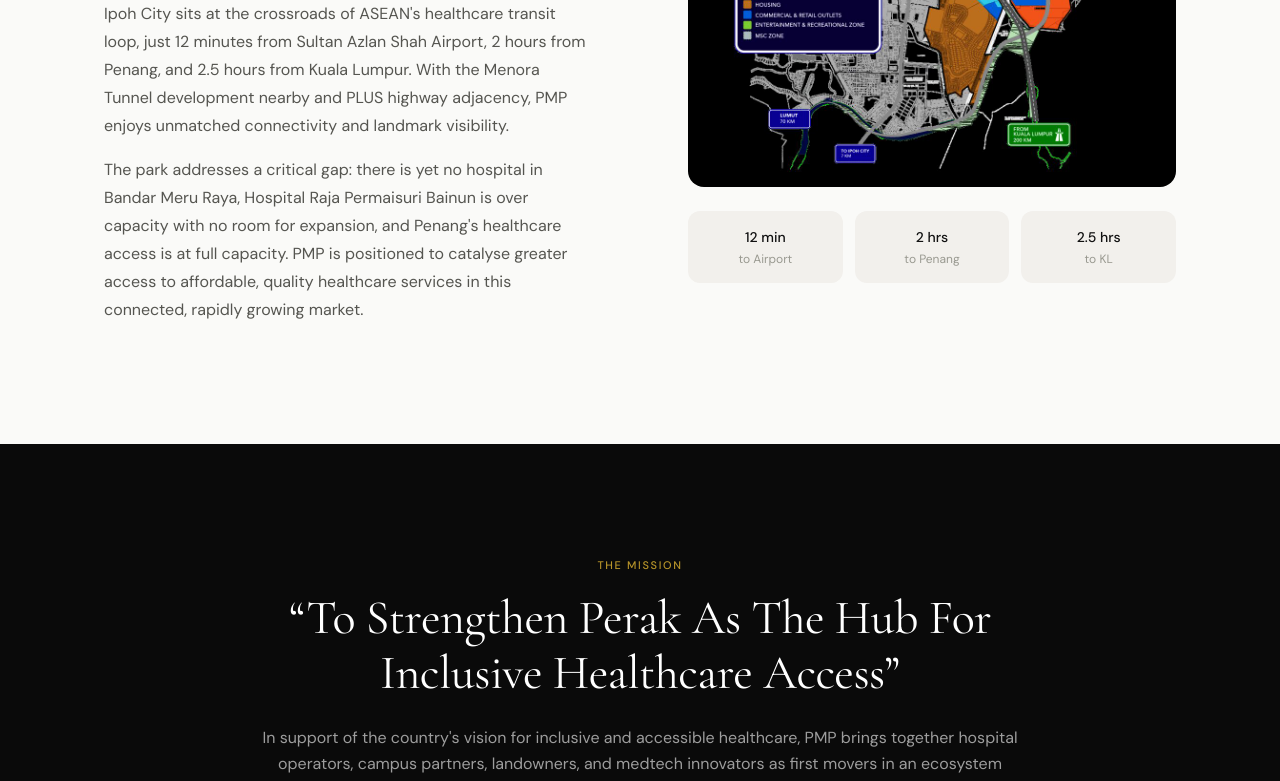
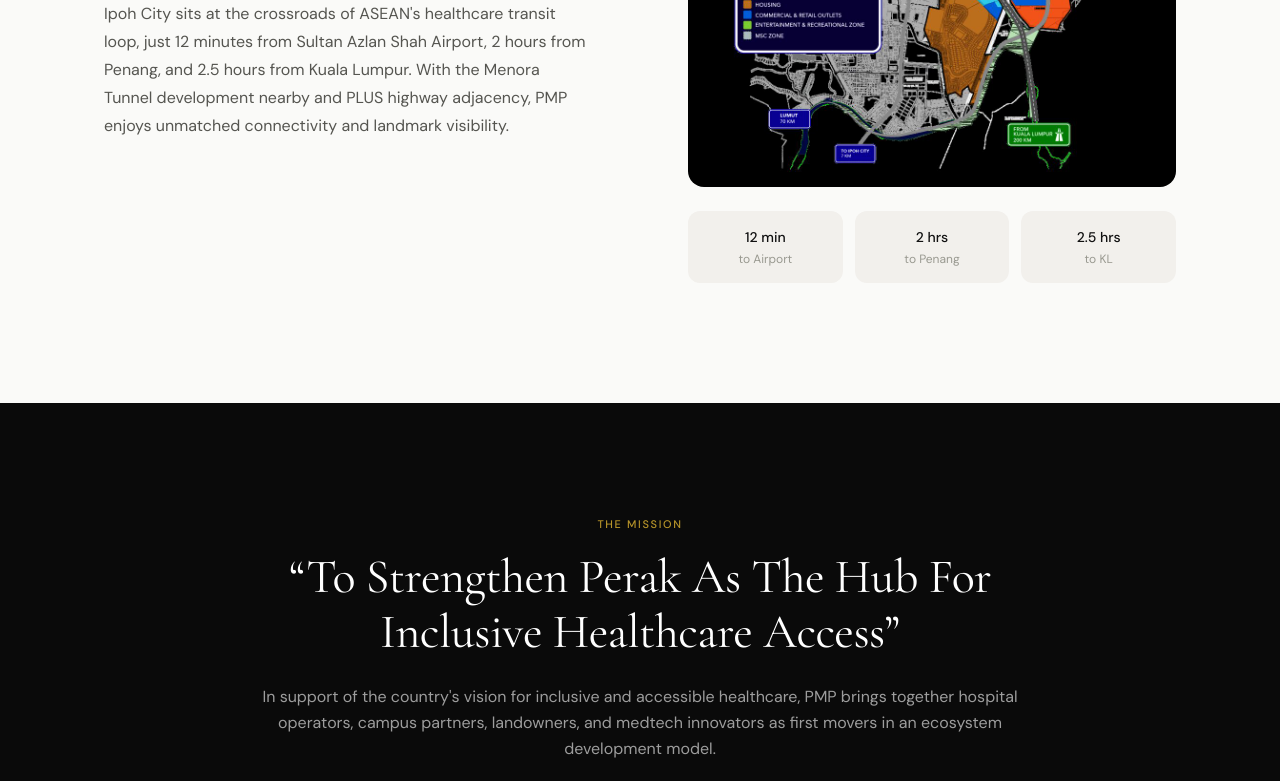
Before and after one commit to shamnashriq-ai/triballiance-website, a Next.js app: page /projects in a window 1280 px wide. Shown: the part 1647-2428 px from the top of the page. Built offline with nearby package versions, Linux system fonts and the light colour scheme.

Commit message:
Remove critical gap paragraph from Projects page

```diff
--- a/src/app/projects/page.tsx
+++ b/src/app/projects/page.tsx
@@ -163,11 +163,8 @@
               <p className="text-[var(--color-text-secondary)] leading-relaxed text-lg mt-4 mb-4 md:text-base md:leading-[1.75]">
                 Situated in Bandar Meru Raya — a rapidly urbanising township of over 150,000 residents (80% youths) — Perak Medtech Park is a 35-acre technology park with a deep focus on wellness and healthtech, poised to become the destination for innovative healthcare solutions.
               </p>
-              <p className="text-[var(--color-text-secondary)] leading-relaxed md:text-base md:leading-[1.75] mb-4">
+              <p className="text-[var(--color-text-secondary)] leading-relaxed md:text-base md:leading-[1.75]">
                 Ipoh City sits at the crossroads of ASEAN&apos;s healthcare transit loop, just 12 minutes from Sultan Azlan Shah Airport, 2 hours from Penang, and 2.5 hours from Kuala Lumpur. With the Menora Tunnel development nearby and PLUS highway adjacency, PMP enjoys unmatched connectivity and landmark visibility.
-              </p>
-              <p className="text-[var(--color-text-secondary)] leading-relaxed md:text-base md:leading-[1.75]">
-                The park addresses a critical gap: there is yet no hospital in Bandar Meru Raya, Hospital Raja Permaisuri Bainun is over capacity with no room for expansion, and Penang&apos;s healthcare access is at full capacity. PMP is positioned to catalyse greater access to affordable, quality healthcare services in this connected, rapidly growing market.
               </p>
             </ScrollReveal>
 
```
